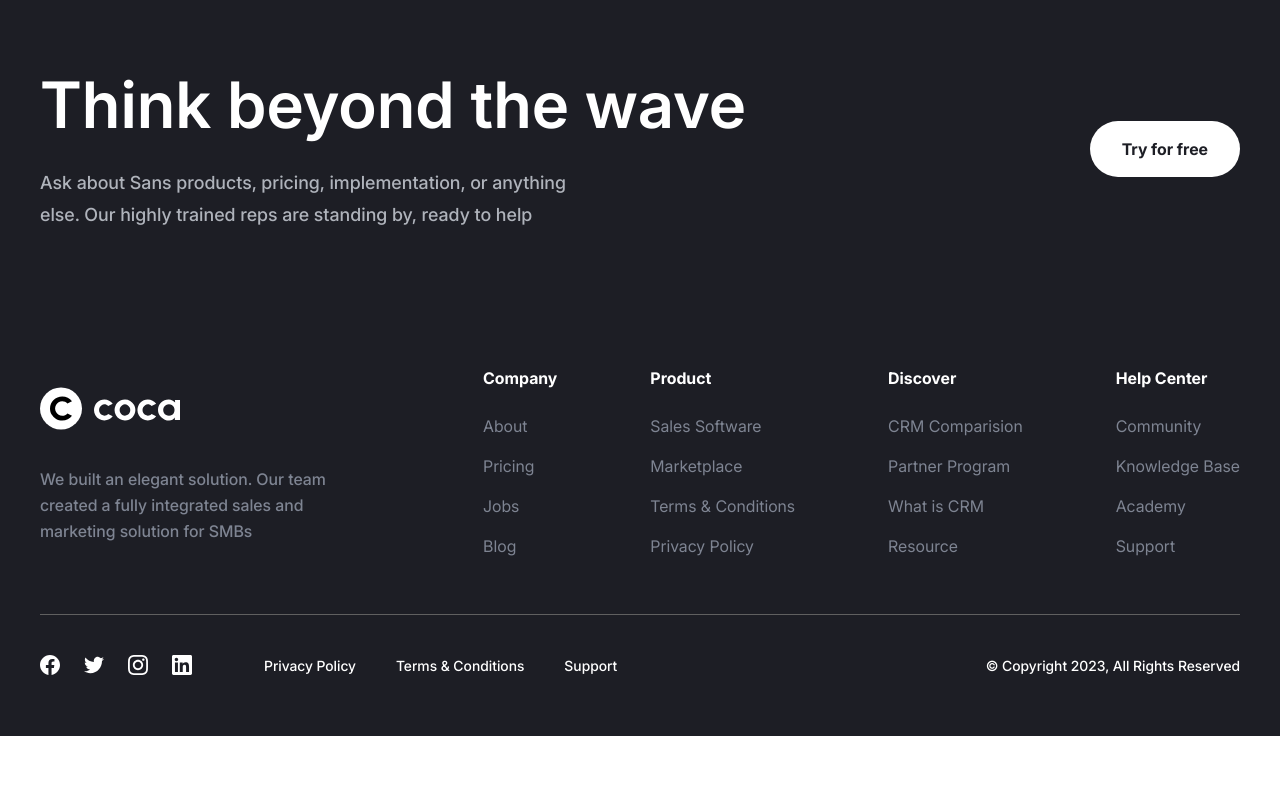
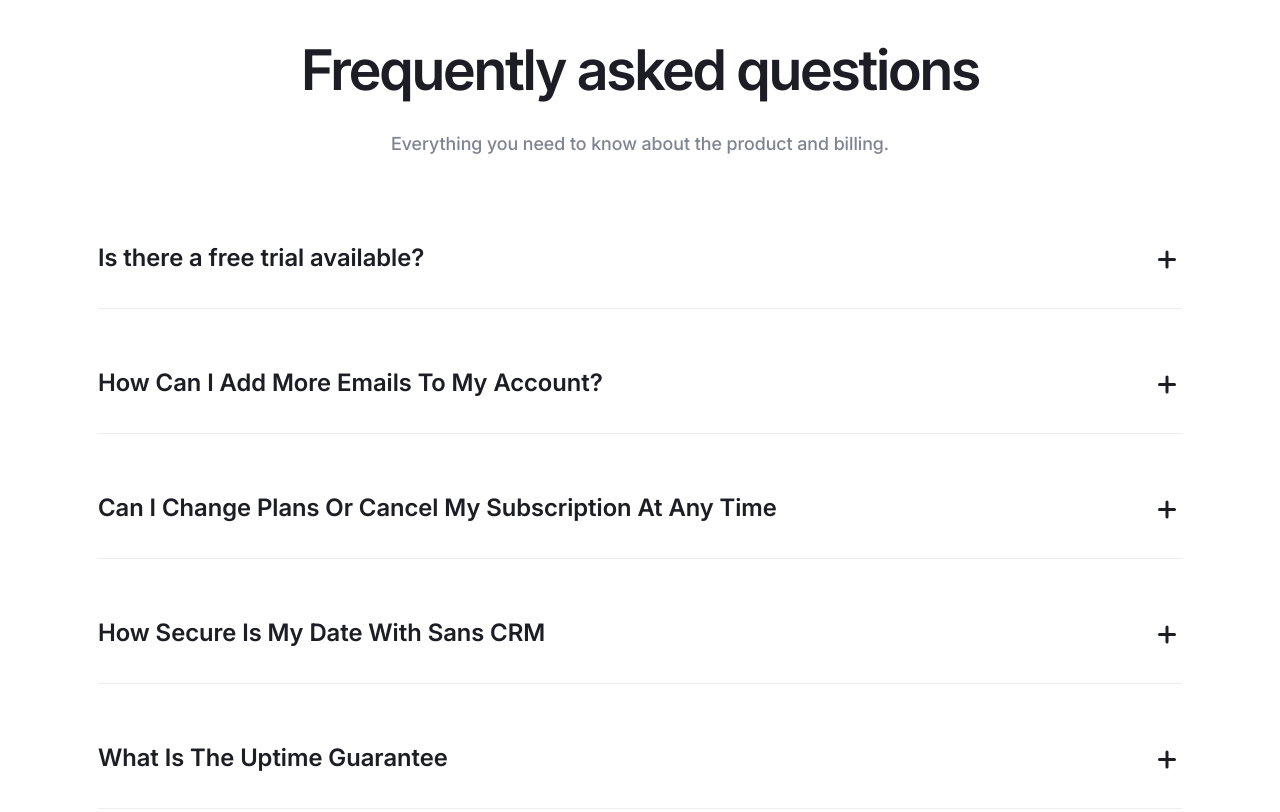
Before and after one commit to PeporBanga/coca, a website built with Vite: page src/pricing.html in a window 1280 px wide. Shown: the part 1640-2452 px from the top of the page. Before the commit the page ends 2376 px from the top, so only its background shows below. Built offline with nearby package versions, Linux system fonts and the light colour scheme.

Commit message:
Created pricing:faq section

```diff
--- /dev/null
+++ b/src/assets/scss/components/pricing/faq.scss
@@ -0,0 +1,117 @@
+.faq {
+  padding: 82px 0 160px;
+  text-align: center;
+
+  @include mobile{
+  padding: 42px 0 80px;
+}
+
+  &__container {
+    max-width: 1114px;
+  }
+
+  &__title {
+    margin-bottom: 24px;
+    font-weight: 600;
+    letter-spacing: -0.04em;
+    color: var(--neutral-color-100);
+
+    @include mobile{
+ margin-bottom: 18px;
+}
+  }
+
+  &__descr {
+    margin-bottom: 80px;
+    font-weight: 500;
+    line-height: 178%;
+    color: var(--neutral-color-150);
+
+        @include mobile{
+ margin-bottom: 50px;
+}
+  }
+
+  &__accordion {
+    border-bottom: 1px solid var(--neutral-color-30);
+    padding-bottom: 32px;
+    text-align: left;
+
+        @include mobile{
+padding-bottom: 12px;
+}
+
+    &:not(:last-child) {
+      margin-bottom: 56px;
+
+          @include mobile{
+ margin-bottom: 36px;
+}
+    }
+
+    &-control {
+      @include flex-all-between;
+      gap: 15px;
+      list-style: none;
+      cursor: pointer;
+
+      &::-webkit-detalis-marker {
+        display: none;
+      }
+    }
+
+    &-title {
+      font-weight: 600;
+      line-height: 150%;
+      color: var(--neutral-color-100);
+    }
+
+    &-icon {
+      position: relative;
+      width: 24px;
+      height: 24px;
+
+      &::before {
+        content: '';
+        position: absolute;
+        display: inline-block;
+        border-radius: 6px;
+        width: 18px;
+        height: 3px;
+        background-color: var(--neutral-color-100);
+      }
+
+      &::after {
+        transform: rotate(90deg);
+      }
+
+      &::before,
+      &::after {
+        content: '';
+        position: absolute;
+        top: 50%;
+        left: 0;
+        display: inline-block;
+        border-radius: 6px;
+        width: 18px;
+        height: 3px;
+        background-color: var(--neutral-color-100);
+      }
+    }
+
+    &[open] &-icon::after {
+      display: none;
+    }
+
+    &-text {
+      margin-top: 16px;
+      font-weight: 500;
+      line-height: 178%;
+      color: var(--neutral-color-150);
+
+      @include mobile{
+   margin-top: 10px;
+    }
+    }
+  }
+}
--- a/src/assets/scss/pricing.scss
+++ b/src/assets/scss/pricing.scss
@@ -6,4 +6,5 @@
 
 @import './components/header';
 @import './components/pricing/hero';
+@import './components/pricing/faq';
 @import './components/footer';
--- /dev/null
+++ b/src/html/components/pricing/faq.html
@@ -0,0 +1,45 @@
+<section class="faq">
+    <div class="container faq__container">
+        <h2 class="faq__title heading-h2">
+Frequently asked questions
+        </h2>
+        <p class="faq__descr text-p-medium">
+Everything you need to know about the product and billing.
+        </p>
+        <details class="faq__accordion">
+<summary class="faq__accordion-control">
+    <h3 class="faq__accordion-title text-p-large">Is there a free trial available?</h3>
+    <span class="faq__accordion-icon"></span>
+</summary>
+<p class="faq__accordion-text text-p-medium">Yes, you can try us for free for 30 days. If you want, we’ll provide you with a free, personalized 30-minute onboarding call to get you up and running as soon as possible.</p>
+        </details>
+        <details class="faq__accordion">
+<summary class="faq__accordion-control">
+    <h3 class="faq__accordion-title text-p-large">How Can I Add More Emails To My Account?</h3>
+    <span class="faq__accordion-icon"></span>
+</summary>
+<p class="faq__accordion-text text-p-medium">Yes, you can try us for free for 30 days. If you want, we’ll provide you with a free, personalized 30-minute onboarding call to get you up and running as soon as possible.</p>
+        </details>
+        <details class="faq__accordion">
+<summary class="faq__accordion-control">
+    <h3 class="faq__accordion-title text-p-large">Can I Change Plans Or Cancel My Subscription At Any Time</h3>
+    <span class="faq__accordion-icon"></span>
+</summary>
+<p class="faq__accordion-text text-p-medium">Yes, you can try us for free for 30 days. If you want, we’ll provide you with a free, personalized 30-minute onboarding call to get you up and running as soon as possible.</p>
+        </details>
+        <details class="faq__accordion">
+<summary class="faq__accordion-control">
+    <h3 class="faq__accordion-title text-p-large">How Secure Is My Date With Sans CRM</h3>
+    <span class="faq__accordion-icon"></span>
+</summary>
+<p class="faq__accordion-text text-p-medium">Yes, you can try us for free for 30 days. If you want, we’ll provide you with a free, personalized 30-minute onboarding call to get you up and running as soon as possible.</p>
+        </details>
+        <details class="faq__accordion">
+<summary class="faq__accordion-control">
+    <h3 class="faq__accordion-title text-p-large">What Is The Uptime Guarantee</h3>
+    <span class="faq__accordion-icon"></span>
+</summary>
+<p class="faq__accordion-text text-p-medium">Yes, you can try us for free for 30 days. If you want, we’ll provide you with a free, personalized 30-minute onboarding call to get you up and running as soon as possible.</p>
+        </details>
+    </div>
+</section>
--- a/src/pricing.html
+++ b/src/pricing.html
@@ -5,6 +5,7 @@
     <load src="./html/components/header.html" title="Pricing" />
 
 <load src="./html/components/pricing/hero.html"/>
+<load src="./html/components/pricing/faq.html"/>
 
     <load src="./html/components/footer.html" />
 
```
